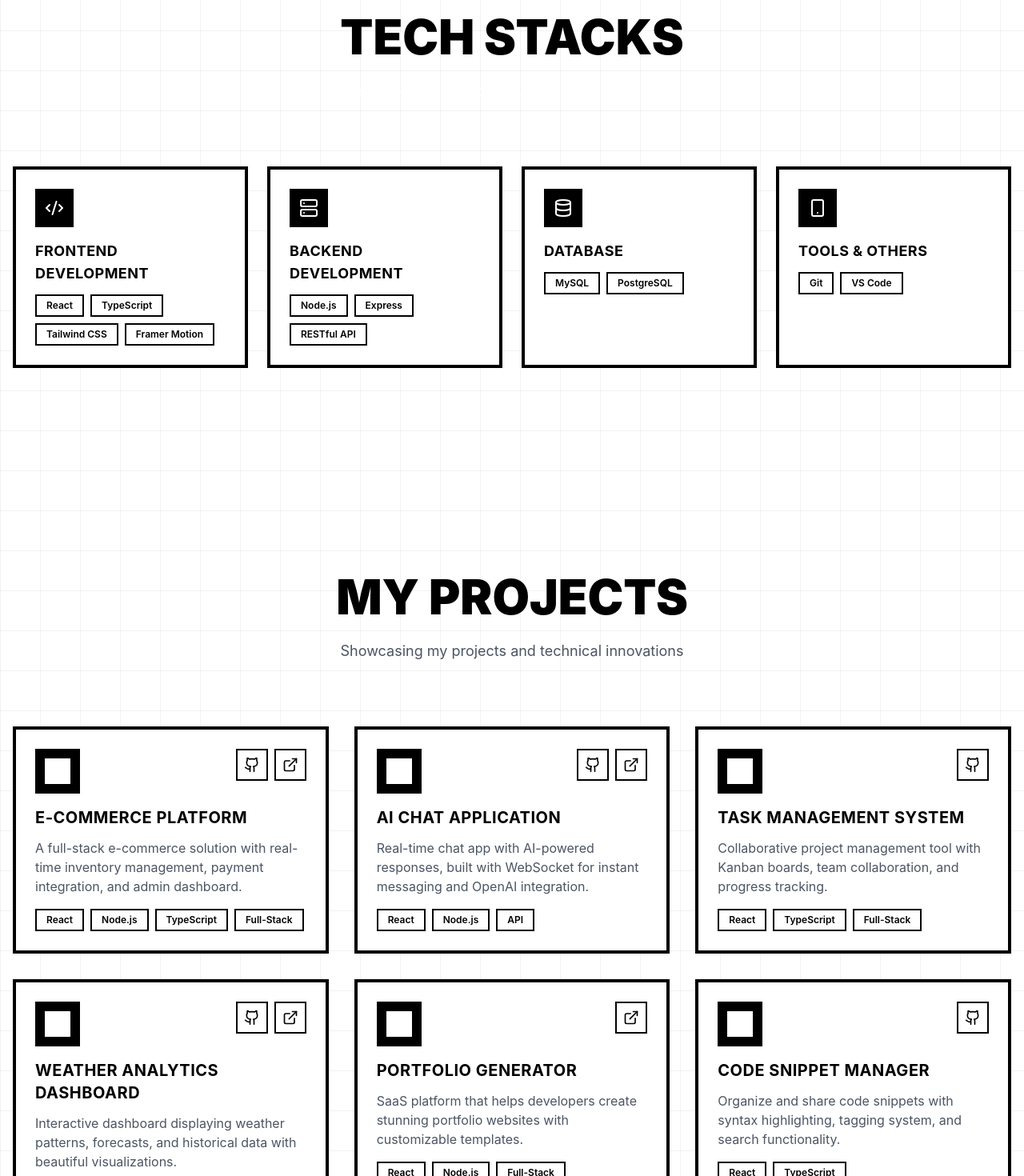
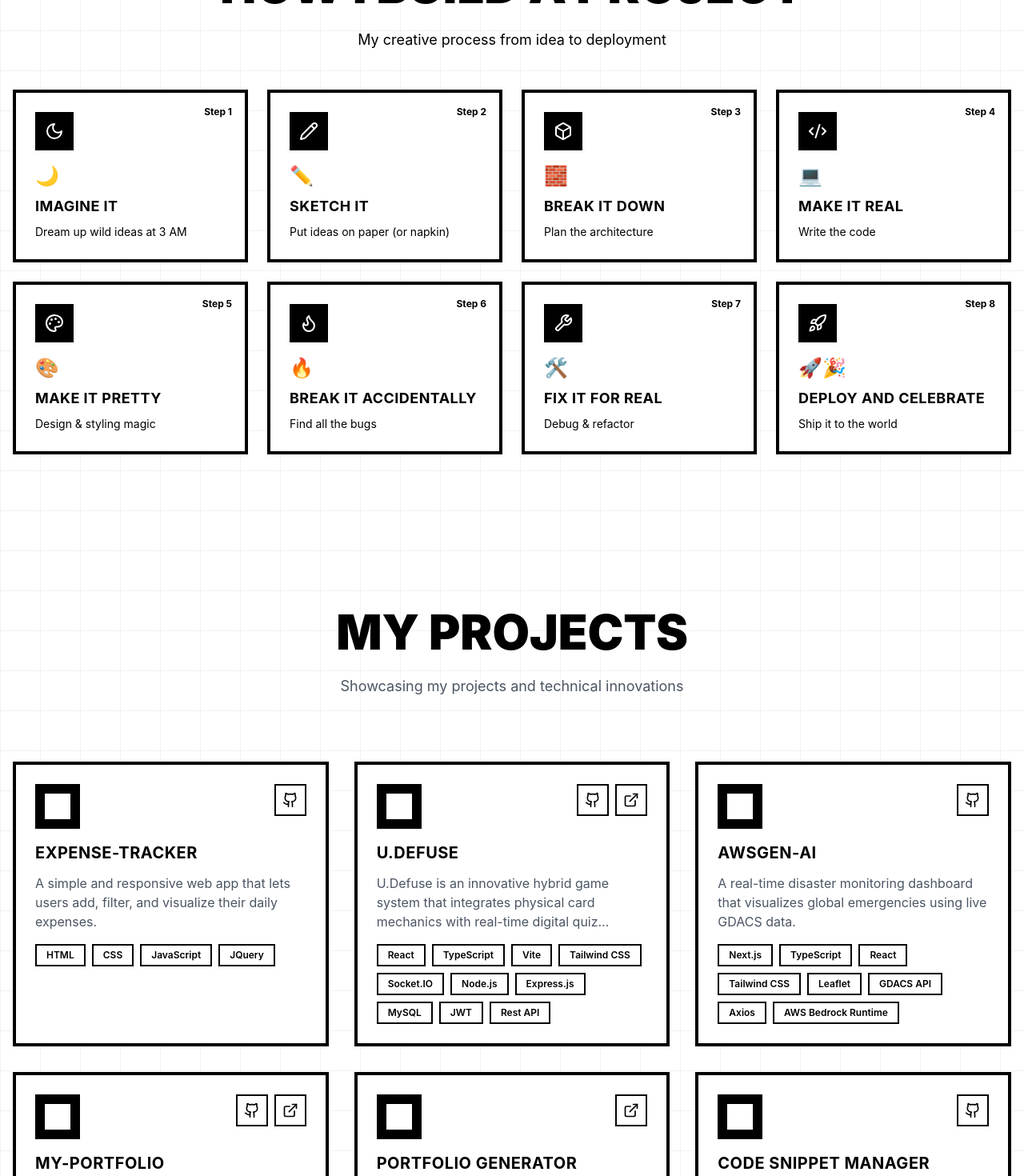
Before and after one commit to NixonSee/My-Portfolio, a React (Vite) app: page / in a window 1280 px wide. Shown: the part 1000-2470 px from the top of the page at 80% size. Built offline with nearby package versions, Linux system fonts and the light colour scheme.

Commit message:
Updated My Project & Added How i Build My Project section

```diff
--- a/src/components/SkillsGrid.tsx
+++ b/src/components/SkillsGrid.tsx
@@ -1,60 +1,91 @@
 import { motion } from 'framer-motion'
-import { Code2, Database, Server, Smartphone } from 'lucide-react'
+import { Moon, Pencil, Box, Code2, Palette, Flame, Wrench, Rocket } from 'lucide-react'
 
-const skills = [
+const steps = [
+  {
+    icon: Moon,
+    step: 'Step 1',
+    title: 'Imagine it',
+    emoji: '🌙',
+    description: 'Dream up wild ideas at 3 AM',
+  },
+  {
+    icon: Pencil,
+    step: 'Step 2',
+    title: 'Sketch it',
+    emoji: '✏️',
+    description: 'Put ideas on paper (or napkin)',
+  },
+  {
+    icon: Box,
+    step: 'Step 3',
+    title: 'Break it down',
+    emoji: '🧱',
+    description: 'Plan the architecture',
+  },
   {
     icon: Code2,
-    title: 'Frontend Development',
-    techs: ['React', 'TypeScript', 'Tailwind CSS', 'Framer Motion'],
-    color: 'tech-blue',
+    step: 'Step 4',
+    title: 'Make it real',
+    emoji: '💻',
+    description: 'Write the code',
   },
   {
-    icon: Server,
-    title: 'Backend Development',
-    techs: ['Node.js', 'Express', 'RESTful API'],
-    color: 'tech-purple',
+    icon: Palette,
+    step: 'Step 5',
+    title: 'Make it pretty',
+    emoji: '🎨',
+    description: 'Design & styling magic',
   },
   {
-    icon: Database,
-    title: 'Database',
-    techs: ['MySQL', 'PostgreSQL'],
-    color: 'tech-green',
+    icon: Flame,
+    step: 'Step 6',
+    title: 'Break it accidentally',
+    emoji: '🔥',
+    description: 'Find all the bugs',
   },
   {
-    icon: Smartphone,
-    title: 'Tools & Others',
-    techs: ['Git', 'VS Code'],
-    color: 'tech-pink',
+    icon: Wrench,
+    step: 'Step 7',
+    title: 'Fix it for real',
+    emoji: '🛠️',
+    description: 'Debug & refactor',
+  },
+  {
+    icon: Rocket,
+    step: 'Step 8',
+    title: 'Deploy and celebrate',
+    emoji: '🚀🎉',
+    description: 'Ship it to the world',
   },
 ]
 
 export default function SkillsGrid() {
   return (
-    <div className="grid grid-cols-1 md:grid-cols-2 lg:grid-cols-4 gap-6">
-      {skills.map((skill, index) => (
+    <div className="grid grid-cols-1 md:grid-cols-2 lg:grid-cols-4 gap-6 max-w-7xl mx-auto">
+      {steps.map((step, index) => (
         <motion.div
-          key={skill.title}
+          key={step.title}
           initial={{ opacity: 0, y: 20 }}
           whileInView={{ opacity: 1, y: 0 }}
           transition={{ delay: index * 0.1 }}
           viewport={{ once: true }}
           whileHover={{ y: -5, scale: 1.02 }}
-          className="bg-white border-4 border-black p-6 hover:bg-black transition-all duration-300 group cursor-pointer"
+          className="bg-white border-4 border-black p-6 hover:bg-black transition-all duration-300 group cursor-pointer relative"
         >
+          <div className="absolute top-4 right-4 text-xs font-bold text-black group-hover:text-white transition-all">
+            {step.step}
+          </div>
           <div className="p-3 bg-black group-hover:bg-white w-fit mb-4 transition-all duration-300">
-            <skill.icon className="w-6 h-6 text-white group-hover:text-black transition-all" />
+            <step.icon className="w-6 h-6 text-white group-hover:text-black transition-all" />
           </div>
-          <h3 className="text-lg font-bold mb-3 uppercase tracking-wide text-black group-hover:text-white transition-all">{skill.title}</h3>
-          <div className="flex flex-wrap gap-2">
-            {skill.techs.map((tech) => (
-              <span
-                key={tech}
-                className="px-3 py-1 text-xs font-semibold border-2 border-black group-hover:border-white bg-white group-hover:bg-black text-black group-hover:text-white transition-all"
-              >
-                {tech}
-              </span>
-            ))}
-          </div>
+          <div className="text-2xl mb-2">{step.emoji}</div>
+          <h3 className="text-lg font-bold mb-2 uppercase tracking-wide text-black group-hover:text-white transition-all">
+            {step.title}
+          </h3>
+          <p className="text-sm text-black group-hover:text-white transition-all">
+            {step.description}
+          </p>
         </motion.div>
       ))}
     </div>
--- a/src/components/sections/ProjectsSection.tsx
+++ b/src/components/sections/ProjectsSection.tsx
@@ -4,34 +4,33 @@ import ProjectCard from '../ProjectCard'
 const projects = [
   {
     id: '1',
-    title: 'E-Commerce Platform',
-    description: 'A full-stack e-commerce solution with real-time inventory management, payment integration, and admin dashboard.',
-    url: 'https://example.com',
-    githubUrl: 'https://github.com',
-    tags: ['React', 'Node.js', 'TypeScript', 'Full-Stack']
+    title: 'Expense-Tracker',
+    description: 'A simple and responsive web app that lets users add, filter, and visualize their daily expenses.',
+    githubUrl: 'https://github.com/NixonSee/Expense-Tracker',
+    tags: ['HTML', 'CSS', 'JavaScript','JQuery']
   },
   {
     id: '2',
-    title: 'AI Chat Application',
-    description: 'Real-time chat app with AI-powered responses, built with WebSocket for instant messaging and OpenAI integration.',
-    url: 'https://example.com',
-    githubUrl: 'https://github.com',
-    tags: ['React', 'Node.js', 'API']
+    title: 'U.Defuse',
+    description: 'U.Defuse is an innovative hybrid game system that integrates physical card mechanics with real-time digital quiz challenges to create an interactive multiplayer experience.',
+    url: 'https://u-defuse.vercel.app',
+    githubUrl: 'https://github.com/NixonSee/U.Defuse',
+    tags: ['React', 'TypeScript', 'Vite', 'Tailwind CSS', 'Socket.IO', 'Node.js', 'Express.js', 'MySQL', 'JWT', 'Rest API']
   },
   {
     id: '3',
-    title: 'Task Management System',
-    description: 'Collaborative project management tool with Kanban boards, team collaboration, and progress tracking.',
-    githubUrl: 'https://github.com',
-    tags: ['React', 'TypeScript', 'Full-Stack']
+    title: 'AWSGen-AI',
+    description: 'A real-time disaster monitoring dashboard that visualizes global emergencies using live GDACS data.',
+    githubUrl: 'https://github.com/LeowJianYang/AWSGenAI-R',
+    tags: ['Next.js', 'TypeScript', 'React', 'Tailwind CSS', 'Leaflet', 'GDACS API', 'Axios', 'AWS Bedrock Runtime']
   },
   {
     id: '4',
-    title: 'Weather Analytics Dashboard',
-    description: 'Interactive dashboard displaying weather patterns, forecasts, and historical data with beautiful visualizations.',
+    title: 'My-Portfolio',
+    description: 'A personal portfolio website to showcase my projects, skills, and experiences.',
     url: 'https://example.com',
-    githubUrl: 'https://github.com',
-    tags: ['React', 'TypeScript', 'API']
+    githubUrl: 'https://github.com/NixonSee/My-Portfolio',
+    tags: ['React', 'TypeScript', 'Next.js', 'Tailwind CSS', 'Framer Motion']
   },
   {
     id: '5',
--- a/src/components/sections/SkillsSection.tsx
+++ b/src/components/sections/SkillsSection.tsx
@@ -3,13 +3,13 @@ import SkillsGrid from '../SkillsGrid'
 
 export default function SkillsSection() {
   return (
-    <section id="skills" className="py-32 relative">
+    <section id="skills" className="py-16 relative">
       <div className="container mx-auto px-4">
         <motion.div
           initial={{ opacity: 0 }}
           whileInView={{ opacity: 1 }}
           viewport={{ once: true }}
-          className="text-center mb-20"
+          className="text-center mb-12"
         >
           <motion.h2
             initial={{ opacity: 0, y: 20 }}
@@ -17,16 +17,16 @@ export default function SkillsSection() {
             viewport={{ once: true }}
             className="text-5xl md:text-6xl font-black mb-6 text-black"
           >
-            TECH STACKS
+            HOW I BUILD A PROJECT
           </motion.h2>
           <motion.p
             initial={{ opacity: 0 }}
             whileInView={{ opacity: 1 }}
             viewport={{ once: true }}
             transition={{ delay: 0.2 }}
-            className="text-lg text-white max-w-2xl mx-auto"
+            className="text-lg text-black max-w-2xl mx-auto"
           >
-            Technologies and tools I use to bring ideas to life
+            My creative process from idea to deployment
           </motion.p>
         </motion.div>
 
```
